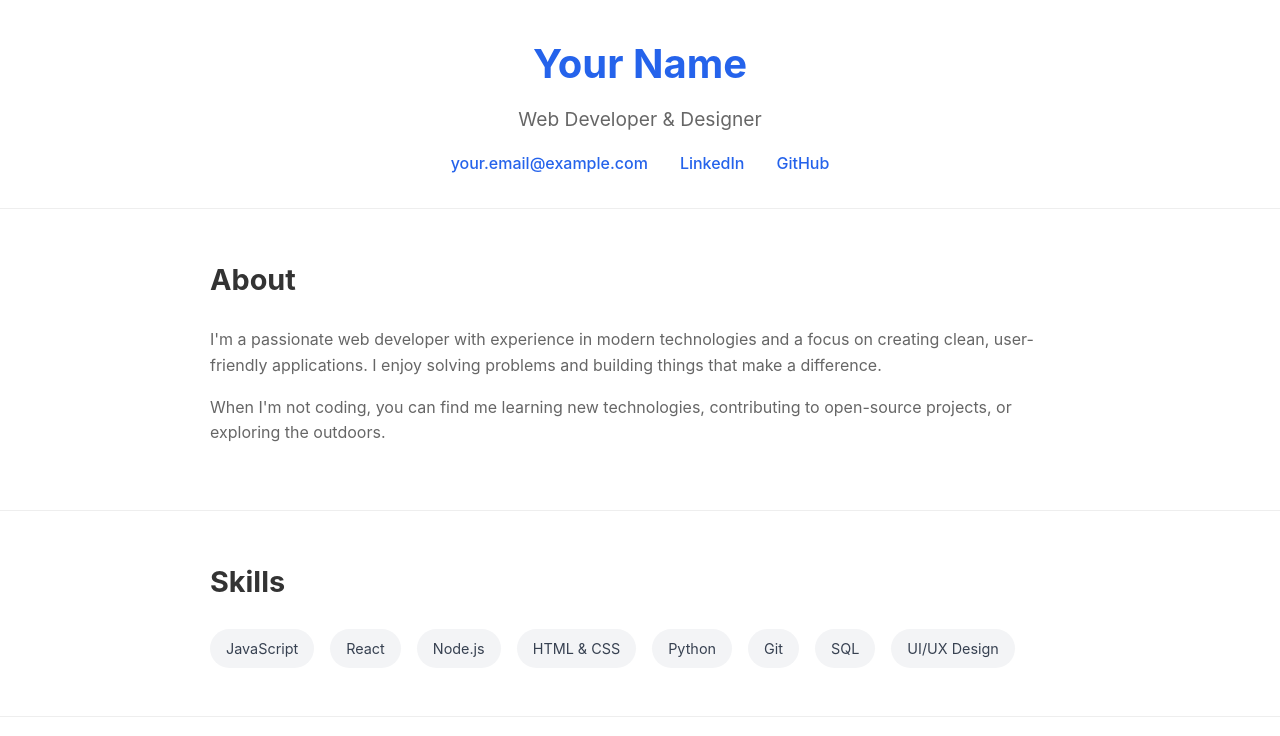
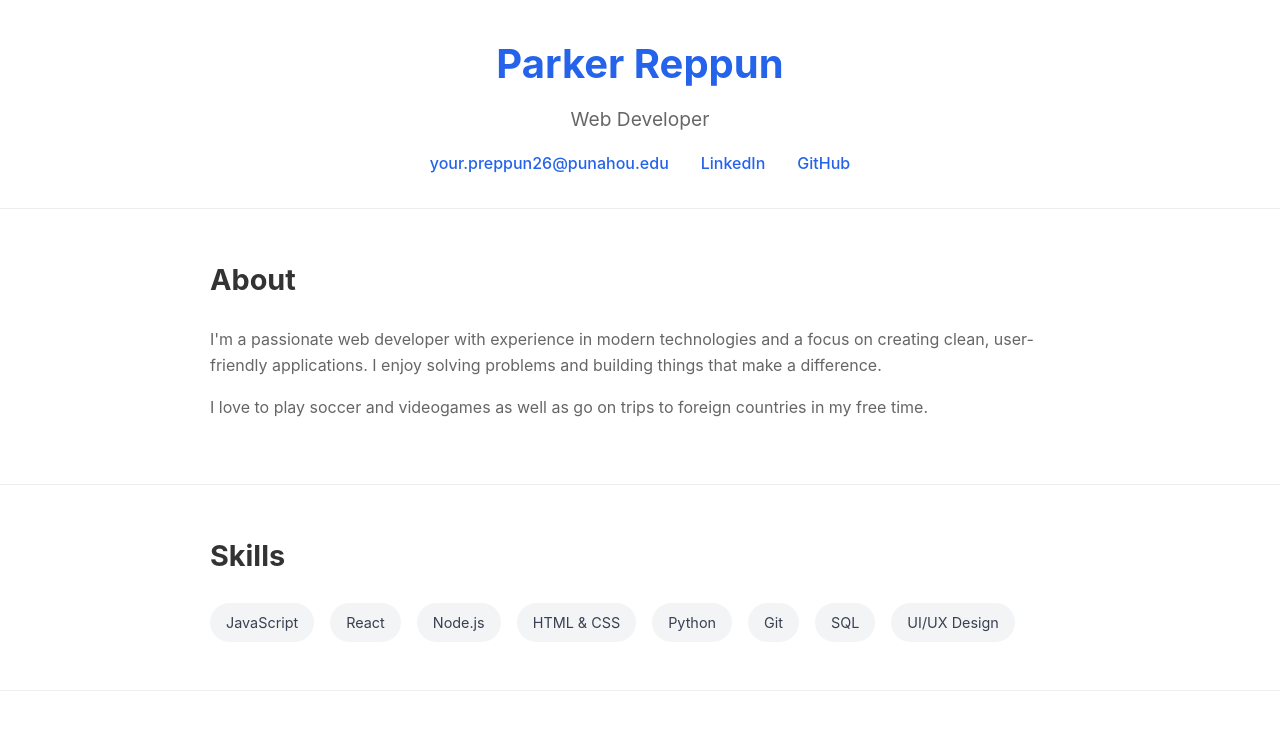
Before and after one commit to Mora32/PORTFOLIO, a plain HTML site: page index.html in a window 1280 px wide. Shown: the top 736 px of the page. Drawn offline with Linux system fonts and the light colour scheme.

Commit message:
Update index.html

```diff
--- a/index.html
+++ b/index.html
@@ -184,10 +184,10 @@
     <header>
         <div class="container">
             <div class="header-content">
-                <h1>Your Name</h1>
-                <p class="subtitle">Web Developer & Designer</p>
+                <h1>Parker Reppun</h1>
+                <p class="subtitle">Web Developer</p>
                 <div class="contact-links">
-                    <a href="mailto:your.email@example.com">your.email@example.com</a>
+                    <a href="mailto:your.email@example.com">your.preppun26@punahou.edu</a>
                     <a href="https://linkedin.com/in/yourprofile">LinkedIn</a>
                     <a href="https://github.com/yourusername">GitHub</a>
                 </div>
@@ -200,7 +200,7 @@
         <div class="container">
             <h2>About</h2>
             <p>I'm a passionate web developer with experience in modern technologies and a focus on creating clean, user-friendly applications. I enjoy solving problems and building things that make a difference.</p>
-            <p>When I'm not coding, you can find me learning new technologies, contributing to open-source projects, or exploring the outdoors.</p>
+            <p>I love to play soccer and videogames as well as go on trips to foreign countries in my free time.</p>
         </div>
     </section>
 
@@ -271,7 +271,7 @@
     <!-- Footer -->
     <footer>
         <div class="container">
-            <p>&copy; 2025 Your Name. All rights reserved.</p>
+            <p>&copy; 2025 Parker Reppun. All rights reserved.</p>
         </div>
     </footer>
 </body>
```
